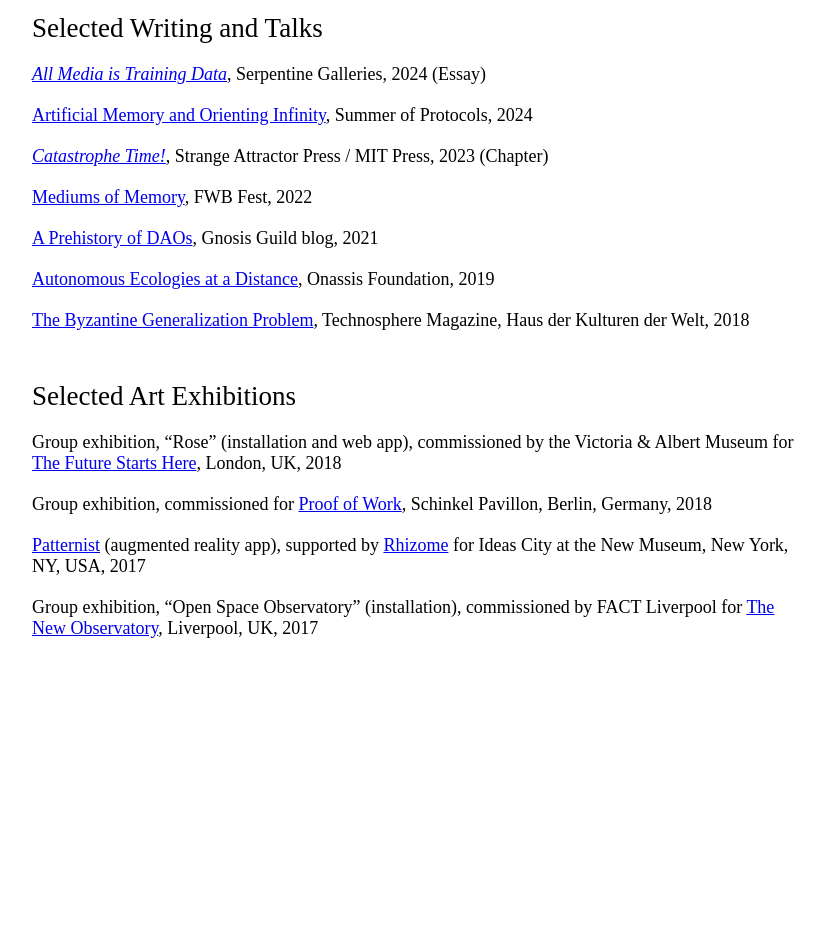
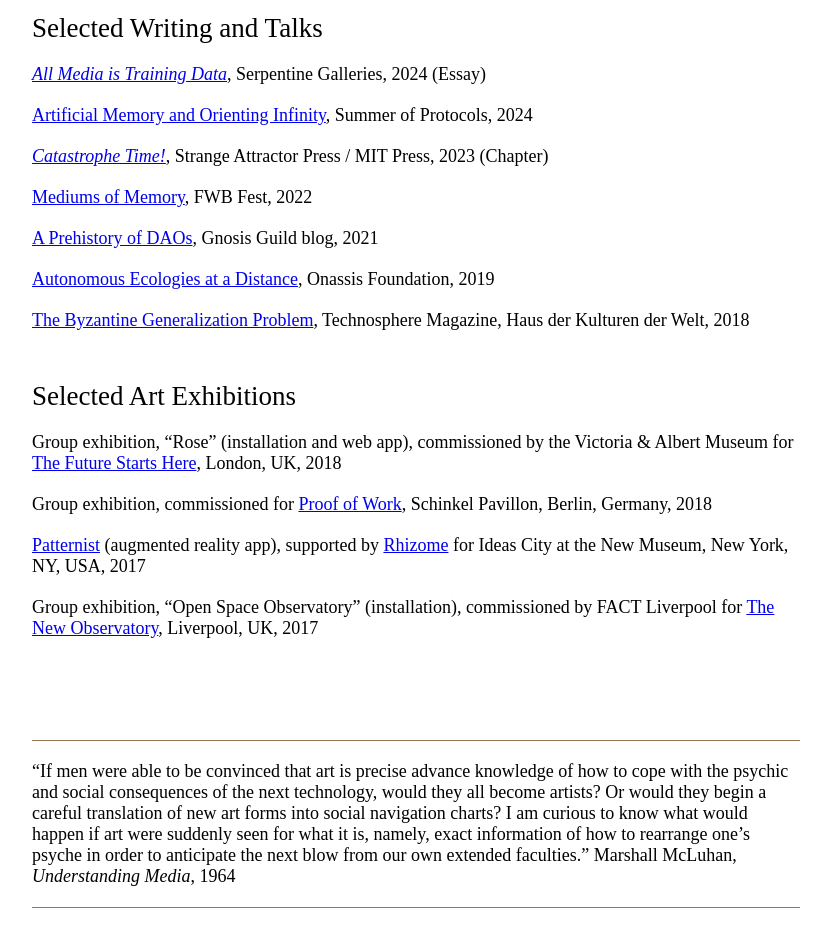
Before and after one commit to keikreutler/keikreutler.github.io, a plain HTML site: page resume/index.html in a window 1280 px wide. Shown: the part 1534-2465 px from the top of the page, without its empty margins (224-1055 px from the left). Before the commit the page ends 2254 px from the top, so only its background shows below. Drawn offline with Linux system fonts and the light colour scheme.

Commit message:
Update index.html

```diff
--- a/resume/index.html
+++ b/resume/index.html
@@ -100,6 +100,16 @@
 			</p>
 		</div>
 	</div>
+	<div class="container">
+		<div class="column-full">
+
+			<hr>
+			<p>
+				“If men were able to be convinced that art is precise advance knowledge of how to cope with the psychic and social consequences of the next technology, would they all become artists? Or would they begin a careful translation of new art forms into social navigation charts? I am curious to know what would happen if art were suddenly seen for what it is, namely, exact information of how to rearrange one’s psyche in order to anticipate the next blow from our own extended faculties.” Marshall McLuhan, <em>Understanding Media</em>, 1964
+			</p>
+			<hr>
+		</div>
+	</div>
 </body>
 </html>
 
```
